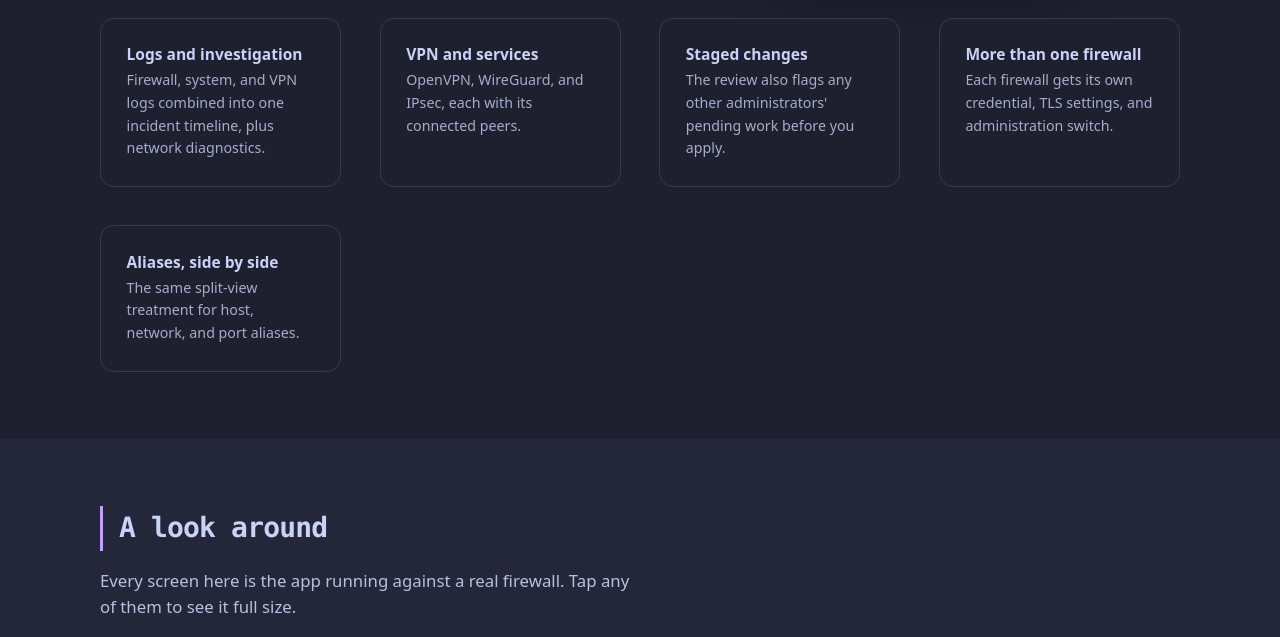
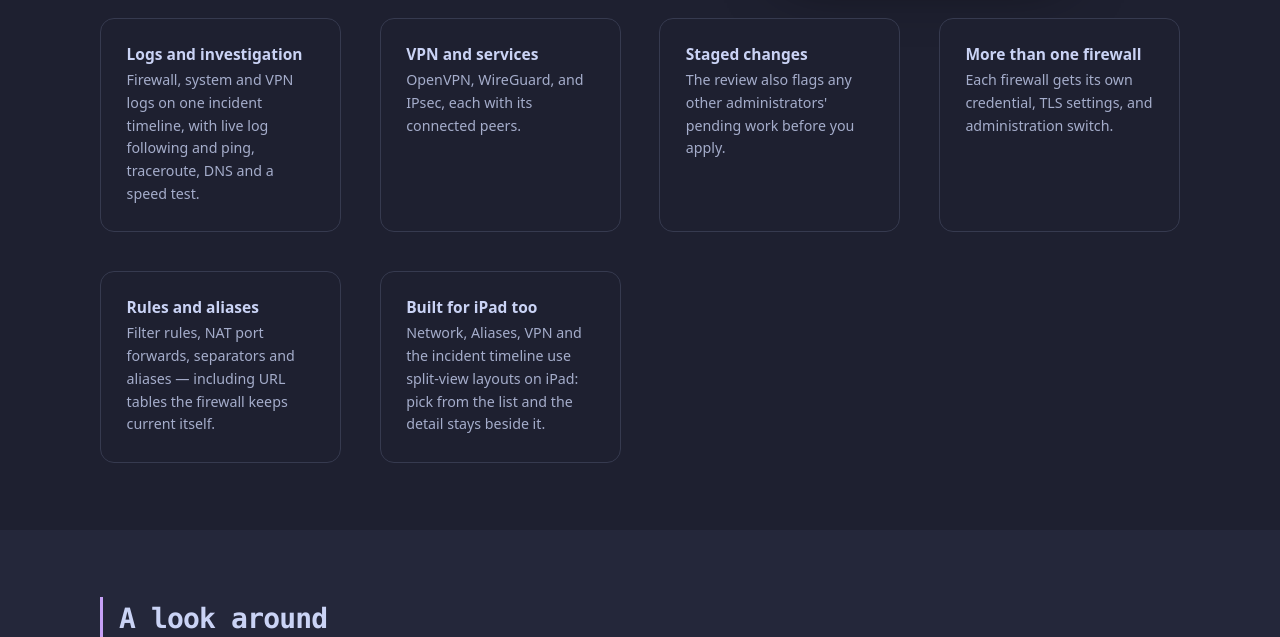
Before and after one commit to kladhest-se/vaktpost, a PHP site: page / in a window 1280 px wide; the page is wider, and only the part inside the window is pictured. Shown: the part 2260-2897 px from the top of that part. Run offline with PHP 8.4, Linux system fonts and the light colour scheme; data that the repository does not hold is empty.

Commit message:
vaktpost — 2026-09-24 12:44

```diff
--- a/public-web/index.php
+++ b/public-web/index.php
@@ -82,44 +82,44 @@ $labOrigin = (!empty($_SERVER['HTTPS']) && $_SERVER['HTTPS'] !== 'off' ? 'https:
       <div class="showcase__panel">
         <div class="showcase__media device">
           <img class="device__shot" src="screenshots/dnsbl.png"
-               alt="The DNSBL section of Overview: a donut chart of blocked domains by count, a legend of the busiest ones, and the busiest hour.">
+               alt="The DNSBL section of the Overview: a donut of blocked domains by feed, the busiest feeds listed beside it, and the hour with the most blocks.">
         </div>
         <div class="showcase__text">
-          <h3>Everything, in one overview</h3>
-          <p>Live and historical traffic, resource meters, gateway status, alerts, and blocked-domain activity — all in one screen, not spread across several pfSense pages.</p>
+          <h3>pfBlockerNG, at a glance</h3>
+          <p>How much DNSBL is actually blocking, which feed is doing it, and when. The donut is every feed by share of blocks; the list underneath is the same data in order, because a colour is not a number.</p>
         </div>
       </div>
 
       <div class="showcase__panel showcase__panel--reverse">
         <div class="showcase__media device">
-          <img class="device__shot" src="screenshots/ipad-network.png"
-               alt="The Network screen on iPad, split-view: the interface list on the left, the selected interface's live throughput and history charts on the right.">
+          <img class="device__shot" src="screenshots/network-interfaces.png"
+               alt="The Network screen: WAN, LAN and VLAN interfaces, each with its address, link speed and current throughput in and out.">
         </div>
         <div class="showcase__text">
-          <h3>Built for iPad, not just resized</h3>
-          <p>Network, Aliases, VPN, and Incident Timeline get their own split-view layouts. Pick something from the list and its detail stays on screen beside it.</p>
+          <h3>Every interface, with its traffic</h3>
+          <p>Address, media, link state and live throughput per interface, updated on the refresh interval you choose. Tap one for its history, error counters and the devices behind it.</p>
         </div>
       </div>
 
       <div class="showcase__panel">
         <div class="showcase__media device">
-          <img class="device__shot" src="screenshots/ipad-firewall-rules.png"
-               alt="The Firewall rules screen on iPad, split-view: the LAN rule list with a pending-changes banner on the left, one rule's full detail — source, destination, and every rule field — on the right.">
+          <img class="device__shot" src="screenshots/client-investigation.png"
+               alt="A client investigation: the device's names and addresses, its manufacturer from the offline IEEE registry, its leases and neighbour entries, and the firewall log lines that match it.">
         </div>
         <div class="showcase__text">
-          <h3>Edits stay reversible</h3>
-          <p>Create, edit, and reorder filter rules and NAT port forwards. Nothing takes effect until you review and apply — pfSense's own workflow, not a shortcut around it.</p>
+          <h3>One device, everything known about it</h3>
+          <p>Names, addresses, vendor, leases, ARP neighbours and the matching firewall log, gathered from every table the firewall keeps. Each log line opens the entry behind it, and the entry opens the rule that decided it.</p>
         </div>
       </div>
 
       <div class="showcase__panel showcase__panel--reverse">
         <div class="showcase__media device">
-          <img class="device__shot" src="screenshots/ipad-clients-traffic.png"
-               alt="The Clients screen on iPad, traffic view: live bandwidth per device, sorted by bandwidth in, with a search field and interface picker.">
+          <img class="device__shot" src="screenshots/updates.png"
+               alt="The Updates screen: the installed pfSense version against the available one, and the installed packages with updates waiting.">
         </div>
         <div class="showcase__text">
-          <h3>Every device, one list</h3>
-          <p>DHCP leases, ARP, and static mappings combined into one searchable inventory, with vendor names and live traffic per device.</p>
+          <h3>Updates you start deliberately</h3>
+          <p>Firmware and package versions checked when you ask, and started only after an explicit confirmation. The firewall runs its own updater; the app watches it and reports what happened.</p>
         </div>
       </div>
     </div>
@@ -127,7 +127,7 @@ $labOrigin = (!empty($_SERVER['HTTPS']) && $_SERVER['HTTPS'] !== 'off' ? 'https:
     <div class="capabilities">
       <div class="capability">
         <h4>Logs and investigation</h4>
-        <p>Firewall, system, and VPN logs combined into one incident timeline, plus network diagnostics.</p>
+        <p>Firewall, system and VPN logs on one incident timeline, with live log following and ping, traceroute, DNS and a speed test.</p>
       </div>
       <div class="capability">
         <h4>VPN and services</h4>
@@ -142,8 +142,12 @@ $labOrigin = (!empty($_SERVER['HTTPS']) && $_SERVER['HTTPS'] !== 'off' ? 'https:
         <p>Each firewall gets its own credential, TLS settings, and administration switch.</p>
       </div>
       <div class="capability">
-        <h4>Aliases, side by side</h4>
-        <p>The same split-view treatment for host, network, and port aliases.</p>
+        <h4>Rules and aliases</h4>
+        <p>Filter rules, NAT port forwards, separators and aliases — including URL tables the firewall keeps current itself.</p>
+      </div>
+      <div class="capability">
+        <h4>Built for iPad too</h4>
+        <p>Network, Aliases, VPN and the incident timeline use split-view layouts on iPad: pick from the list and the detail stays beside it.</p>
       </div>
     </div>
   </div>
@@ -157,100 +161,44 @@ $labOrigin = (!empty($_SERVER['HTTPS']) && $_SERVER['HTTPS'] !== 'off' ? 'https:
       <figure class="gallery__item">
         <button type="button" class="gallery__button">
           <img class="device__shot" src="screenshots/thumbs/overview.png" data-full="screenshots/overview.png"
-               loading="lazy" decoding="async" width="460" alt="Overview: Health, resources, gateways and alerts in one screen.">
+               loading="lazy" decoding="async" width="460" alt="Overview: Health, resource meters, gateways, services and alerts on one screen. The blocked, rejected and passed counts open the log they count.">
         </button>
-        <figcaption><b>Overview</b> Health, resources, gateways and alerts in one screen.</figcaption>
-      </figure>
-      <figure class="gallery__item">
-        <button type="button" class="gallery__button">
-          <img class="device__shot" src="screenshots/thumbs/network-interfaces.png" data-full="screenshots/network-interfaces.png"
-               loading="lazy" decoding="async" width="460" alt="Interfaces: Every interface with its address, media and live throughput.">
-        </button>
-        <figcaption><b>Interfaces</b> Every interface with its address, media and live throughput.</figcaption>
+        <figcaption><b>Overview</b> Health, resource meters, gateways, services and alerts on one screen. The blocked, rejected and passed counts open the log they count.</figcaption>
       </figure>
       <figure class="gallery__item">
         <button type="button" class="gallery__button">
           <img class="device__shot" src="screenshots/thumbs/interface-compare.png" data-full="screenshots/interface-compare.png"
-               loading="lazy" decoding="async" width="460" alt="Compare: Two interfaces on one chart, for when only one of them is busy.">
+               loading="lazy" decoding="async" width="460" alt="Compare interfaces: Two or more interfaces drawn on one chart, for when the question is which of them is busy.">
         </button>
-        <figcaption><b>Compare</b> Two interfaces on one chart, for when only one of them is busy.</figcaption>
+        <figcaption><b>Compare interfaces</b> Two or more interfaces drawn on one chart, for when the question is which of them is busy.</figcaption>
       </figure>
       <figure class="gallery__item">
         <button type="button" class="gallery__button">
           <img class="device__shot" src="screenshots/thumbs/clients-traffic.png" data-full="screenshots/clients-traffic.png"
-               loading="lazy" decoding="async" width="460" alt="Clients: Leases, ARP and static mappings as one list, with live traffic.">
+               loading="lazy" decoding="async" width="460" alt="Clients: DHCP leases, ARP and static mappings merged into one searchable list, with vendor names and live bandwidth per device.">
         </button>
-        <figcaption><b>Clients</b> Leases, ARP and static mappings as one list, with live traffic.</figcaption>
-      </figure>
-      <figure class="gallery__item">
-        <button type="button" class="gallery__button">
-          <img class="device__shot" src="screenshots/thumbs/client-investigation.png" data-full="screenshots/client-investigation.png"
-               loading="lazy" decoding="async" width="460" alt="Investigation: Everything the firewall knows about one device.">
-        </button>
-        <figcaption><b>Investigation</b> Everything the firewall knows about one device.</figcaption>
-      </figure>
-      <figure class="gallery__item">
-        <button type="button" class="gallery__button">
-          <img class="device__shot" src="screenshots/thumbs/dnsbl.png" data-full="screenshots/dnsbl.png"
-               loading="lazy" decoding="async" width="460" alt="pfBlockerNG: What DNSBL blocked, by feed and by hour.">
-        </button>
-        <figcaption><b>pfBlockerNG</b> What DNSBL blocked, by feed and by hour.</figcaption>
+        <figcaption><b>Clients</b> DHCP leases, ARP and static mappings merged into one searchable list, with vendor names and live bandwidth per device.</figcaption>
       </figure>
       <figure class="gallery__item">
         <button type="button" class="gallery__button">
           <img class="device__shot" src="screenshots/thumbs/wireguard-peers.png" data-full="screenshots/wireguard-peers.png"
-               loading="lazy" decoding="async" width="460" alt="VPN: OpenVPN, WireGuard and IPsec with their connected peers.">
+               loading="lazy" decoding="async" width="460" alt="VPN: OpenVPN, WireGuard and IPsec with their tunnels and connected peers, including last handshake and transfer.">
         </button>
-        <figcaption><b>VPN</b> OpenVPN, WireGuard and IPsec with their connected peers.</figcaption>
-      </figure>
-      <figure class="gallery__item">
-        <button type="button" class="gallery__button">
-          <img class="device__shot" src="screenshots/thumbs/updates.png" data-full="screenshots/updates.png"
-               loading="lazy" decoding="async" width="460" alt="Updates: Firmware and package updates, started deliberately.">
-        </button>
-        <figcaption><b>Updates</b> Firmware and package updates, started deliberately.</figcaption>
+        <figcaption><b>VPN</b> OpenVPN, WireGuard and IPsec with their tunnels and connected peers, including last handshake and transfer.</figcaption>
       </figure>
       <figure class="gallery__item">
         <button type="button" class="gallery__button">
           <img class="device__shot" src="screenshots/thumbs/all-firewalls.png" data-full="screenshots/all-firewalls.png"
-               loading="lazy" decoding="async" width="460" alt="Fleet: Several firewalls at a glance, each with its own credential.">
+               loading="lazy" decoding="async" width="460" alt="Several firewalls: Every firewall you have added, with its health confirmed over two readings before anything is called a problem.">
         </button>
-        <figcaption><b>Fleet</b> Several firewalls at a glance, each with its own credential.</figcaption>
+        <figcaption><b>Several firewalls</b> Every firewall you have added, with its health confirmed over two readings before anything is called a problem.</figcaption>
       </figure>
       <figure class="gallery__item">
         <button type="button" class="gallery__button">
           <img class="device__shot" src="screenshots/thumbs/settings-appearance.png" data-full="screenshots/settings-appearance.png"
-               loading="lazy" decoding="async" width="460" alt="Appearance: Four Catppuccin flavours, accents and alternate icons.">
+               loading="lazy" decoding="async" width="460" alt="Appearance: Four Catppuccin flavours, automatic light and dark, accent colours and alternate app icons.">
         </button>
-        <figcaption><b>Appearance</b> Four Catppuccin flavours, accents and alternate icons.</figcaption>
-      </figure>
-      <figure class="gallery__item">
-        <button type="button" class="gallery__button">
-          <img class="device__shot" src="screenshots/thumbs/ipad-overview.png" data-full="screenshots/ipad-overview.png"
-               loading="lazy" decoding="async" width="460" alt="iPad overview: The same overview, using the space rather than stretching.">
-        </button>
-        <figcaption><b>iPad overview</b> The same overview, using the space rather than stretching.</figcaption>
-      </figure>
-      <figure class="gallery__item">
-        <button type="button" class="gallery__button">
-          <img class="device__shot" src="screenshots/thumbs/ipad-incident-timeline.png" data-full="screenshots/ipad-incident-timeline.png"
-               loading="lazy" decoding="async" width="460" alt="Incident timeline: Firewall, system and VPN events on one timeline.">
-        </button>
-        <figcaption><b>Incident timeline</b> Firewall, system and VPN events on one timeline.</figcaption>
-      </figure>
-      <figure class="gallery__item">
-        <button type="button" class="gallery__button">
-          <img class="device__shot" src="screenshots/thumbs/ipad-apply-changes.png" data-full="screenshots/ipad-apply-changes.png"
-               loading="lazy" decoding="async" width="460" alt="Apply Changes: Every staged edit reviewed before anything takes effect.">
-        </button>
-        <figcaption><b>Apply Changes</b> Every staged edit reviewed before anything takes effect.</figcaption>
-      </figure>
-      <figure class="gallery__item">
-        <button type="button" class="gallery__button">
-          <img class="device__shot" src="screenshots/thumbs/ipad-client-investigation.png" data-full="screenshots/ipad-client-investigation.png"
-               loading="lazy" decoding="async" width="460" alt="iPad investigation: The list stays beside the device you are reading about.">
-        </button>
-        <figcaption><b>iPad investigation</b> The list stays beside the device you are reading about.</figcaption>
+        <figcaption><b>Appearance</b> Four Catppuccin flavours, automatic light and dark, accent colours and alternate app icons.</figcaption>
       </figure>
     </div>
   </div>
```
Also changed, not shown: public-web/README.md, 18 other files.
